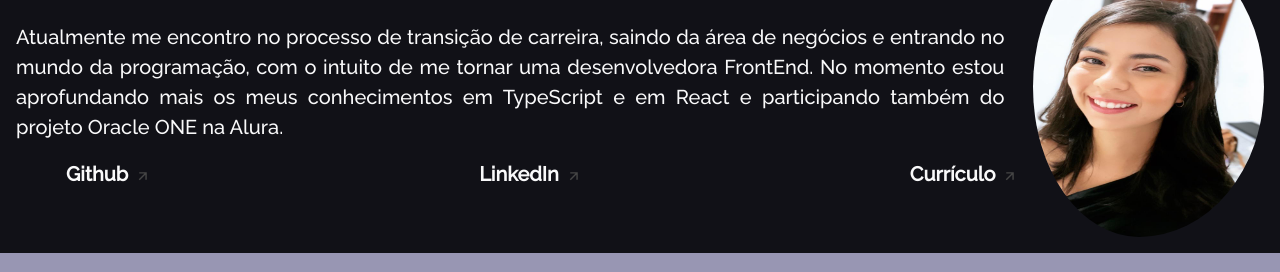
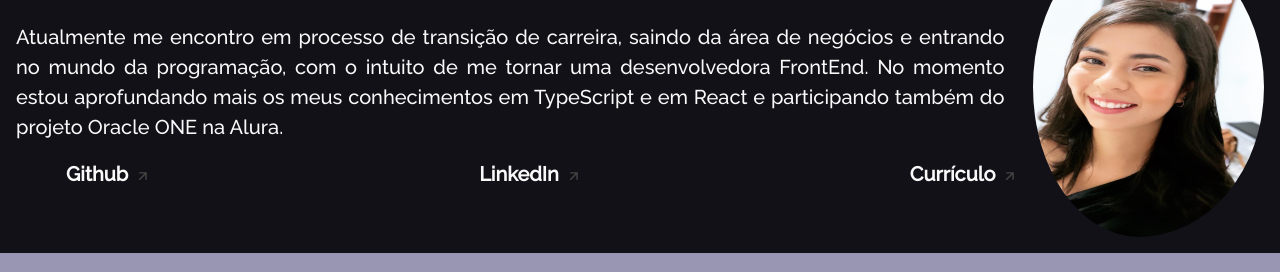
Before and after one commit to nathaliavsmarques/projeto-meu-portfolio, a plain HTML site: page index.html in a window 1280 px wide. Shown: the part 129-401 px from the top of the page. Drawn offline with nearby package versions, Linux system fonts and the light colour scheme.

Commit message:
pequena correção de texto

```diff
--- a/index.html
+++ b/index.html
@@ -47,7 +47,7 @@
             Olá, meu nome é Nathalia Marques e construo páginas web.
           </h2>
           <p class="apresentacao__container-texto">
-            Atualmente me encontro no processo de transição de carreira, saindo
+            Atualmente me encontro em processo de transição de carreira, saindo
             da área de negócios e entrando no mundo da programação, com o
             intuito de me tornar uma desenvolvedora FrontEnd. No momento estou
             aprofundando mais os meus conhecimentos em TypeScript e em React e
```
